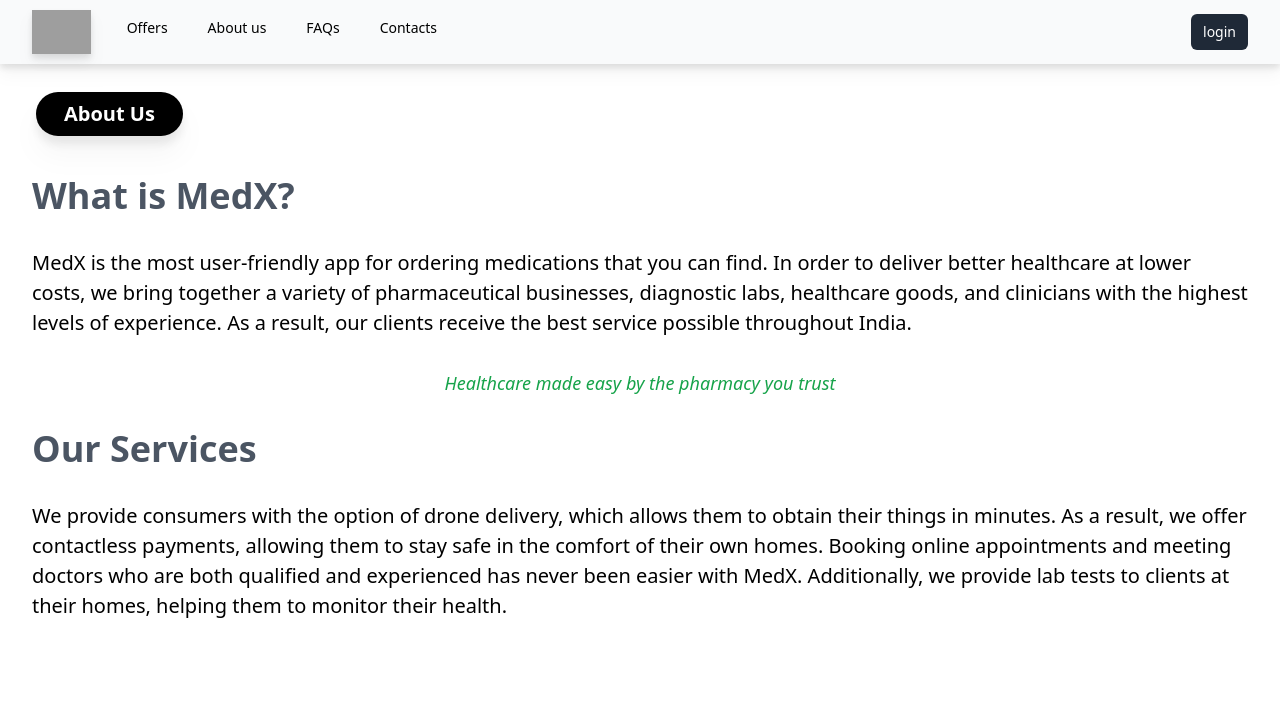
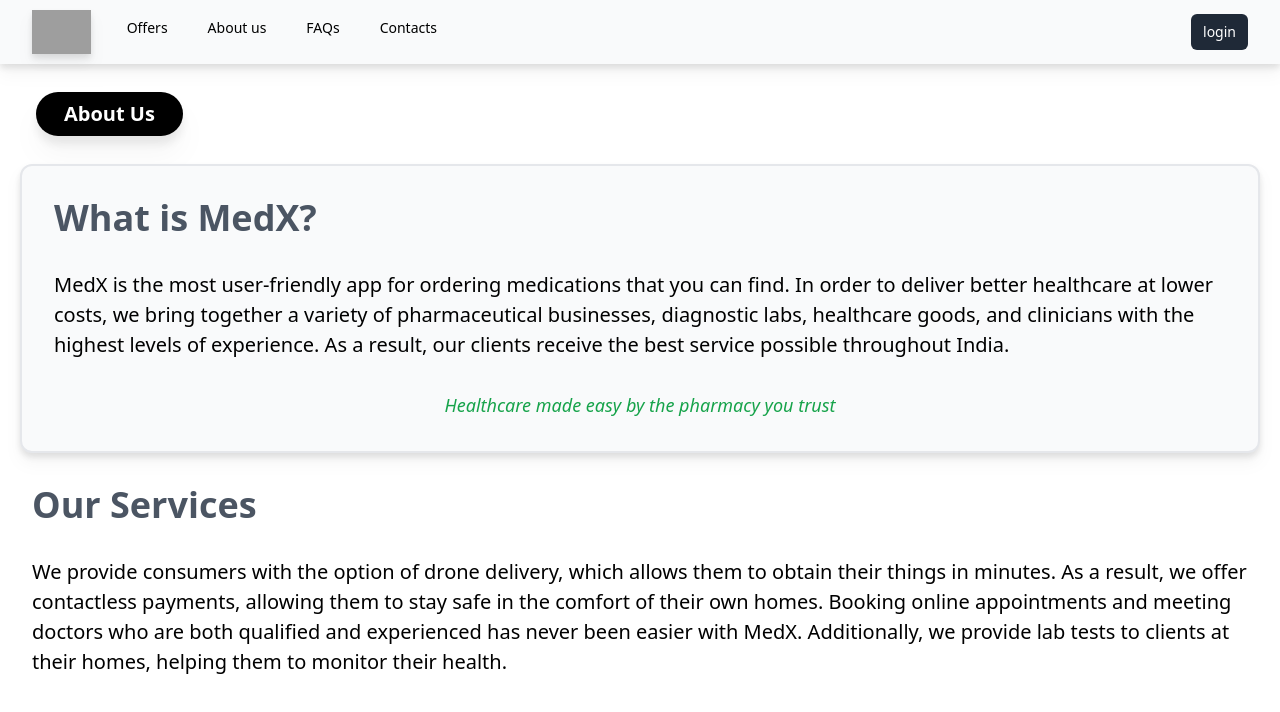
Before and after one commit to rishabhkr-r111/intern-proj-medx, a React (Vite) app: page /about in a window 1280 px wide. Shown: the top 712 px of the page. Built offline with nearby package versions, Linux system fonts and the light colour scheme; grey boxes are pictures that could not be loaded.

Commit message:
bg added

```diff
--- a/src/pages/about.jsx
+++ b/src/pages/about.jsx
@@ -6,6 +6,8 @@
               bg-black drop-shadow-xl px-7 py-2
             ">  About Us </div>
         </div>
+      <div className="border-2 border-gray-200 rounded-xl m-5 drop-shadow-lg bg-gray-50">
+
       <h1 className=" m-8 text-4xl font-semibold text-gray-600">
         What is MedX?
       </h1>
@@ -18,11 +20,13 @@
         India.
       </p>
       <p className=" text-center m-8 text-[18px] italic  text-green-600 ">
-        {' '}
+
         Healthcare made easy by the pharmacy you trust
       </p>
+
+      </div>
       <p className="m-8 text-4xl font-semibold text-gray-600">
-        {' '}
+
         Our Services
       </p>
       <p className="m-8 text-[20px] ">
```
